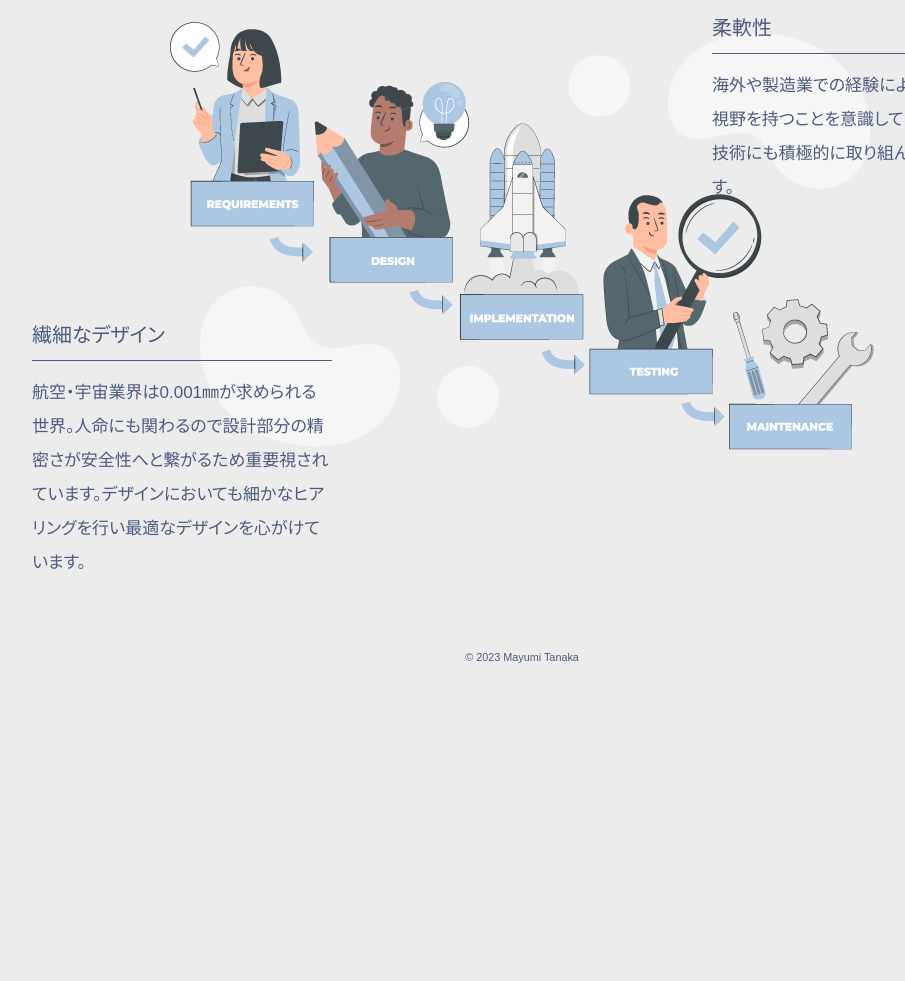
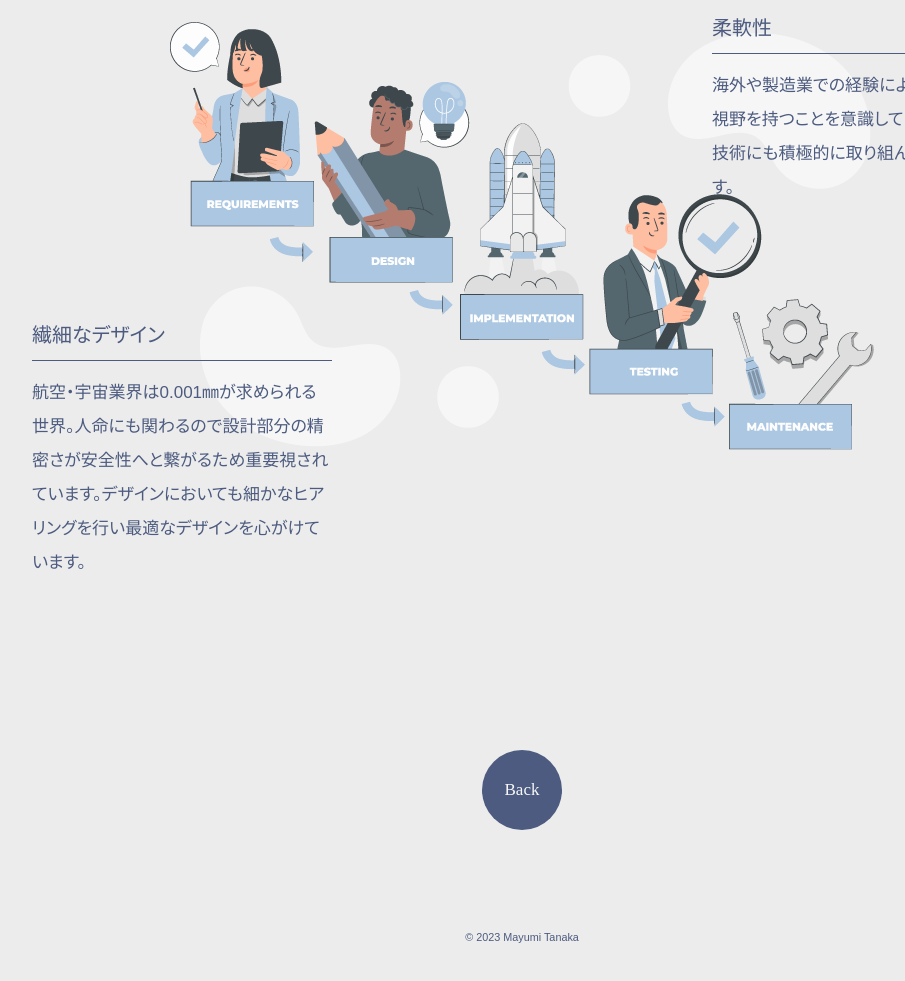
Before and after one commit to mayumi-tanaka74/portfolio, a plain HTML site: page about.html in a window 1280 px wide. Shown: the part 985-1966 px from the top of the page, without its empty margins (118-1023 px from the left). Before the commit the page ends 1698 px from the top, so only its background shows below. Drawn offline with nearby package versions, Linux system fonts and the light colour scheme.

Commit message:
Add files via upload

```diff
--- a/about.html
+++ b/about.html
@@ -101,6 +101,9 @@
             </div>
         </div>
     </section>
+    <div class="back">
+        <a class="btn" href="index.html">Back</a>
+    </div>
 
     <footer>
         <p class="copy">
--- a/css/common.css
+++ b/css/common.css
@@ -130,6 +130,14 @@ body {
     "Hiragino Kaku Gothic ProN", "Hiragino Sans", sans-serif;
 }
 
+.back {
+  display: flex;
+  justify-content: center;
+  left: 50%;
+  bottom: 10%;
+  margin: 100px 0;
+}
+
 @media screen and (max-width: 767px) {
   .btn {
     width: 60px;
--- a/css/style.css
+++ b/css/style.css
@@ -365,6 +365,7 @@ textarea {
 .btn_send {
   display: flex;
   justify-content: center;
+  margin-top: 100px;
 }
 
 button {
--- a/js/script.js
+++ b/js/script.js
@@ -120,7 +120,7 @@ $(function () {
       setTimeout(function () {
         // ローディングを数秒後に非表示にする
         $(".loading-animation").removeClass("is-active");
-        $(".loading").addClass("is-hidden");
+        $(".loading").fadeOut();
       }, 3000); // ローディングを表示する時間
     }
   };
```
Also changed, not shown: works/index.html (+3 -0 lines).
